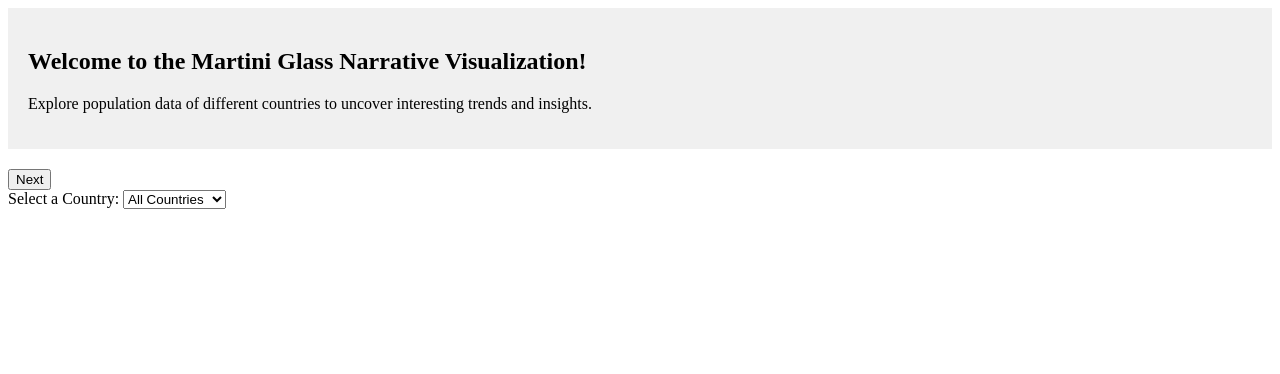
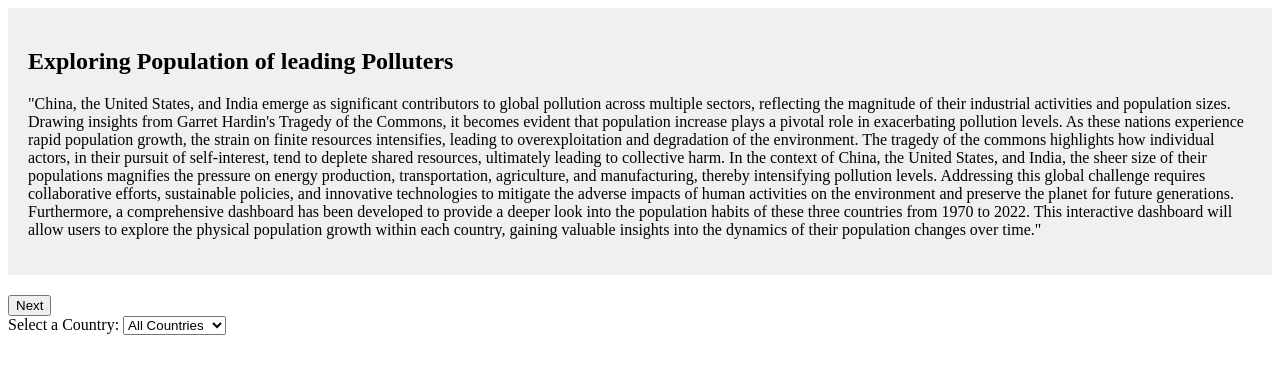
Before and after one commit to ThimiraKavishkaBandara/ThimiraKavishkaBandara.github.io, a plain HTML site: page index.html in a window 1280 px wide. Drawn offline with nearby package versions, Linux system fonts and the light colour scheme.

Commit message:
added content

```diff
--- a/index.html
+++ b/index.html
@@ -17,8 +17,18 @@
 <body>
   <!-- Add the overarching message here -->
   <div id="message">
-    <h2>Welcome to the Martini Glass Narrative Visualization!</h2>
-    <p>Explore population data of different countries to uncover interesting trends and insights.</p>
+    <h2>Exploring Population of leading Polluters</h2>
+    <p>"China, the United States, and India emerge as significant contributors to global pollution across multiple sectors,
+        reflecting the magnitude of their industrial activities and population sizes. Drawing insights from Garret Hardin's Tragedy of the Commons,
+        it becomes evident that population increase plays a pivotal role in exacerbating pollution levels. As these nations experience rapid population growth,
+        the strain on finite resources intensifies, leading to overexploitation and degradation of the environment.
+        The tragedy of the commons highlights how individual actors, in their pursuit of self-interest, tend to deplete shared resources,
+        ultimately leading to collective harm. In the context of China, the United States, and India,
+        the sheer size of their populations magnifies the pressure on energy production, transportation, agriculture, and manufacturing,
+        thereby intensifying pollution levels. Addressing this global challenge requires collaborative efforts, sustainable policies, and innovative technologies to mitigate the adverse impacts of human activities on the environment and preserve the planet for future generations.
+        Furthermore, a comprehensive dashboard has been developed to provide a deeper look into the population habits of these three countries
+        from 1970 to 2022. This interactive dashboard will allow users to explore the physical population growth within each country,
+        gaining valuable insights into the dynamics of their population changes over time."</p>
   </div>
 
   <div id="chart-container"></div>
```
